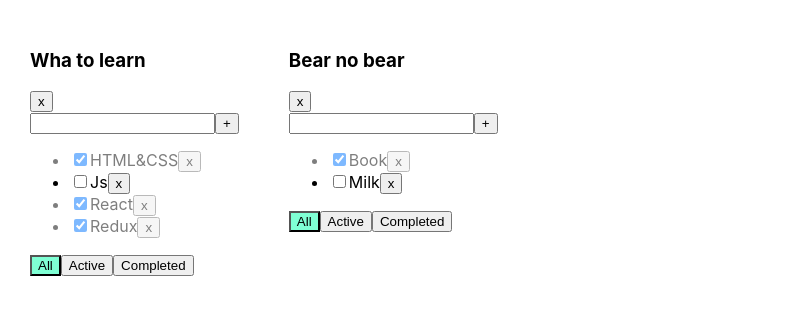
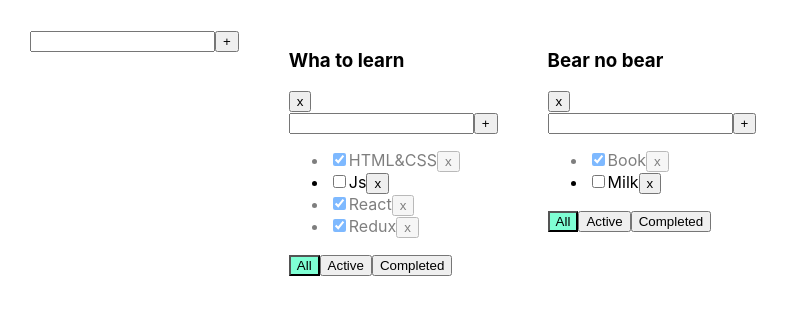
Before and after one commit to Dimkysy/main-todolist, a React (Create React App) app: page / in a window 1280 px wide. Shown: the top 314 px of the page, without its empty margins (0-789 px from the left). Built offline with nearby package versions, Linux system fonts and the light colour scheme.

Commit message:
lesson_6

```diff
--- /dev/null
+++ b/src/AddItemForm.tsx
@@ -0,0 +1,52 @@
+import React, {ChangeEvent, useState} from "react";
+
+
+type AddItemFormPropsType = {
+    addTask:(title:string) => void
+}
+
+function AddItemForm(props:AddItemFormPropsType) {
+
+    let [title, setTitle] = useState("")
+    let [error, setError] = useState<string | null>(null)
+
+
+    const addTasks = () => {
+        if(title.trim() !== "") {
+            props.addTask(title)
+            setTitle("")
+        } else {
+            setError("Title is requred")
+        }
+
+    }
+
+    const onChangeHandler = (e: ChangeEvent<HTMLInputElement>) => {
+        setError(null)
+        setTitle(e.currentTarget.value)
+    }
+
+    // @ts-ignore
+    const onKeyPressHandler = (e: KeyboardEvent<HTMLInputElement>) => {
+        if (e.charCode === 13) {
+            addTasks()
+        }
+    }
+
+    return (
+        <div>
+            <input
+                value={title}
+                onChange={onChangeHandler}
+                onKeyPress={onKeyPressHandler}
+            />
+            <button onClick={addTasks}>+</button>
+            {error && <div className="error-message">{error}</div>}
+
+        </div>
+    )
+
+}
+
+
+export default AddItemForm
--- a/src/App.tsx
+++ b/src/App.tsx
@@ -2,6 +2,7 @@ import React, {useState} from 'react';
 import './App.css';
 import Todolist from './Todolist';
 import { v1 } from 'uuid';
+import AddItemForm from "./AddItemForm";
 
 export type filterValuesType = "all" | "active" | "completed"
 
@@ -9,6 +10,16 @@ type TodolistType = {
     id:string
     title:string
     filter:filterValuesType
+}
+
+type TaskType = {
+    id:string
+    title:string
+    isDone:boolean
+}
+
+type TaskStateType = {
+    [key:string]:Array<TaskType>
 }
 
 function App() {
@@ -28,13 +39,47 @@ function App() {
         }
     }
 
-    function addTaks(title:string, todolistId:string) {
+    function addTask(title:string, todolistId:string) {
         let tasks = tasksObj[todolistId]
         let task = {id:v1(), title:title, isDone:false}
         let newTaks = [task, ...tasks]
         tasksObj[todolistId] = newTaks
         setTasks({...tasksObj})
     }
+
+    function chageTasksTitle(id:string, newTitle:string, totdolistId:string) {
+
+        let todolistTasks = tasksObj[totdolistId]
+        let task = todolistTasks.find(t => t.id === id)
+
+        if (task) {
+            task.title = newTitle
+            setTasks({...tasksObj})
+        }
+    }
+
+    function changeTodolistTitle(id:string, newTitle:string) {
+        const todolist = todolists.find(tl => tl.id === id)
+
+        if (todolist) {
+            todolist.title = newTitle
+            setTodolists([...todolists])
+        }
+    }
+
+    function addTodolist(title:string) {
+        let todolist:TodolistType = {
+            id:v1(),
+            title:title,
+            filter:"all",
+        }
+        setTodolists([todolist, ...todolists])
+        setTasks({
+            ...tasksObj,
+            [todolist.id]:[]
+        })
+    }
+
 
     function changeTasksStatus(id:string, isDone:boolean, todolistId:string) {
         let tasks = tasksObj[todolistId]
@@ -62,7 +107,7 @@ function App() {
         {id:todolistId2, title:"Bear no bear", filter:"all"},
     ])
 
-    let [tasksObj, setTasks] = useState({
+    let [tasksObj, setTasks] = useState<TaskStateType>({
         [todolistId1]: [
             {id: v1(), title: "HTML&CSS", isDone: true},
             {id: v1(), title: "Js", isDone: false},
@@ -75,11 +120,10 @@ function App() {
         ],
     })
 
-
-
-
     return (
         <div className="App">
+            <AddItemForm addTask={addTodolist} />
+
             {
                 todolists.map((tl) => {
 
@@ -101,10 +145,12 @@ function App() {
                                   tasks={tasksForTodolist}
                                   removeTasks={removeTasks}
                                   changeFilter={changeFilter}
-                                  addTaks = {addTaks}
+                                  addTask = {addTask}
                                   changeTasksStatus ={changeTasksStatus}
                                   filter = {tl.filter}
                                   removeTodolist = {removeTodolist}
+                                  chageTasksTitle = {chageTasksTitle}
+                                  changeTodolistTitle ={changeTodolistTitle}
                         />
                     )
                 })
--- /dev/null
+++ b/src/EditableSpan.tsx
@@ -0,0 +1,39 @@
+import React, {ChangeEvent, useState} from "react";
+
+
+type EditableSpanPropsType = {
+    title:string
+    onChange:(newValue:string)=> void
+}
+
+function EditableSpan(props:EditableSpanPropsType) {
+
+    let [editMod, setEdidMode] = useState(false)
+    let [title, setTitle] = useState("")
+
+    const activeEditMode = () => {
+        setEdidMode(true)
+        setTitle(props.title)
+    }
+
+    const activeteViewMode = () => {
+        setEdidMode(false)
+        props.onChange(title)
+    }
+
+    const onChangeTitleHandler = (e:ChangeEvent<HTMLInputElement>) => {
+        setTitle(e.currentTarget.value)
+    }
+
+
+    return editMod
+    ? <input value={title}
+             onChange={onChangeTitleHandler}
+             onBlur={activeteViewMode}
+             autoFocus
+        />
+      : <span onDoubleClick={activeEditMode}>{props.title}</span>
+}
+
+
+export default EditableSpan
--- a/src/Todolist.tsx
+++ b/src/Todolist.tsx
@@ -1,5 +1,7 @@
 import React, {ChangeEvent, useState} from "react";
 import {filterValuesType} from "./App";
+import AddItemForm from "./AddItemForm";
+import EditableSpan from "./EditableSpan";
 
 type TaskType = {
     id: string
@@ -11,65 +13,40 @@ type PropsType = {
     tasks: Array<TaskType>
     removeTasks: (id: string, todolistId:string) => void
     changeFilter: (value: filterValuesType, todolistId:string) => void
-    addTaks: (title: string, todolistId:string) => void
+    addTask: (title: string, todolistId:string) => void
     changeTasksStatus:(id:string, isDone:boolean, todolistId:string)=> void
     removeTodolist:(todolistId:string)=> void
     filter:string
     id:string
+    chageTasksTitle: (id:string,newTitle:string,totdolistId:string ) => void
+    changeTodolistTitle:(id:string, newTitle:string) => void
 }
 
 
 function Todolist(props: PropsType) {
 
-    let [title, setTitle] = useState("")
-    let [error, setError] = useState<string | null>(null)
-
-    const addTasks = () => {
-        if(title.trim() !== "") {
-            props.addTaks(title, props.id)
-            setTitle("")
-        } else {
-            setError("Title is requred")
-        }
-
+    const removeTodolist = () => {
+        props.removeTodolist(props.id)
     }
 
-    const onChangeHandler = (e: ChangeEvent<HTMLInputElement>) => {
-        setError(null)
-        setTitle(e.currentTarget.value)
-    }
-
-    // @ts-ignore
-    const onKeyPressHandler = (e: KeyboardEvent<HTMLInputElement>) => {
-        if (e.charCode === 13) {
-            addTasks()
-        }
-    }
-
-    const removeTodolist = () => {
-        props.removeTodolist(props.id)
+    const addTask = (title:string) => {
+        props.addTask(title, props.id)
     }
 
     const onAllClickHandler = () => props.changeFilter("all", props.id)
     const onActiveClickHandler = () => props.changeFilter("active", props.id)
     const onComplitedHandler = () => props.changeFilter("completed", props.id)
 
+const changeTodolistTitle = (newTitle:string) => {
+        props.changeTodolistTitle(props.id, newTitle)
+}
+
 
     return (
         <div>
-            <h3>{props.title}</h3>
+            <h3><EditableSpan title = {props.title} onChange={changeTodolistTitle} /></h3>
             <button onClick={removeTodolist}>х</button>
-
-            <div>
-                <input
-                    value={title}
-                    onChange={onChangeHandler}
-                    onKeyPress={onKeyPressHandler}
-                />
-                <button onClick={addTasks}>+</button>
-                {error && <div className="error-message">{error}</div>}
-
-            </div>
+            <AddItemForm addTask ={addTask}  />
             <ul>
                 {
                     props.tasks.map(t => {
@@ -78,10 +55,13 @@ function Todolist(props: PropsType) {
                             let newIsDoneValue = e.currentTarget.checked
                             props.changeTasksStatus(t.id, newIsDoneValue, props.id)
                         }
+                        const onChangeTitleHandler = (newValue:string) => {
+                            props.chageTasksTitle(t.id, newValue, props.id)
+                        }
                         return (
                             <li key={t.id} className={t.isDone ? "is-done": ""}>
                                 <input type="checkbox" checked={t.isDone} onChange={onChangeHandler}/>
-                                <span>{t.title}</span>
+                                <EditableSpan title = {t.title} onChange={onChangeTitleHandler}/>
                                 <button onClick={onClickHandler}>x</button>
 
                             </li>
@@ -99,4 +79,7 @@ function Todolist(props: PropsType) {
 }
 
 
+
+
+
 export default Todolist
```
